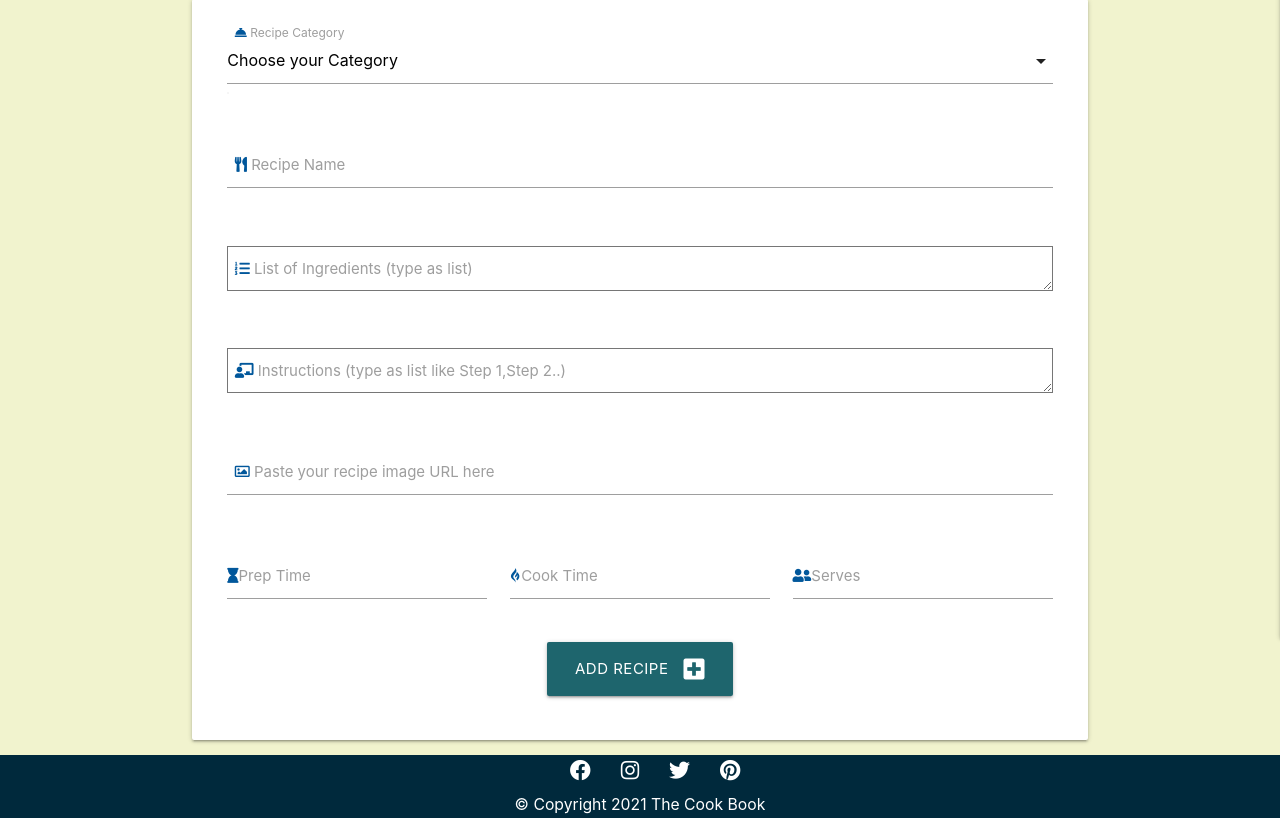
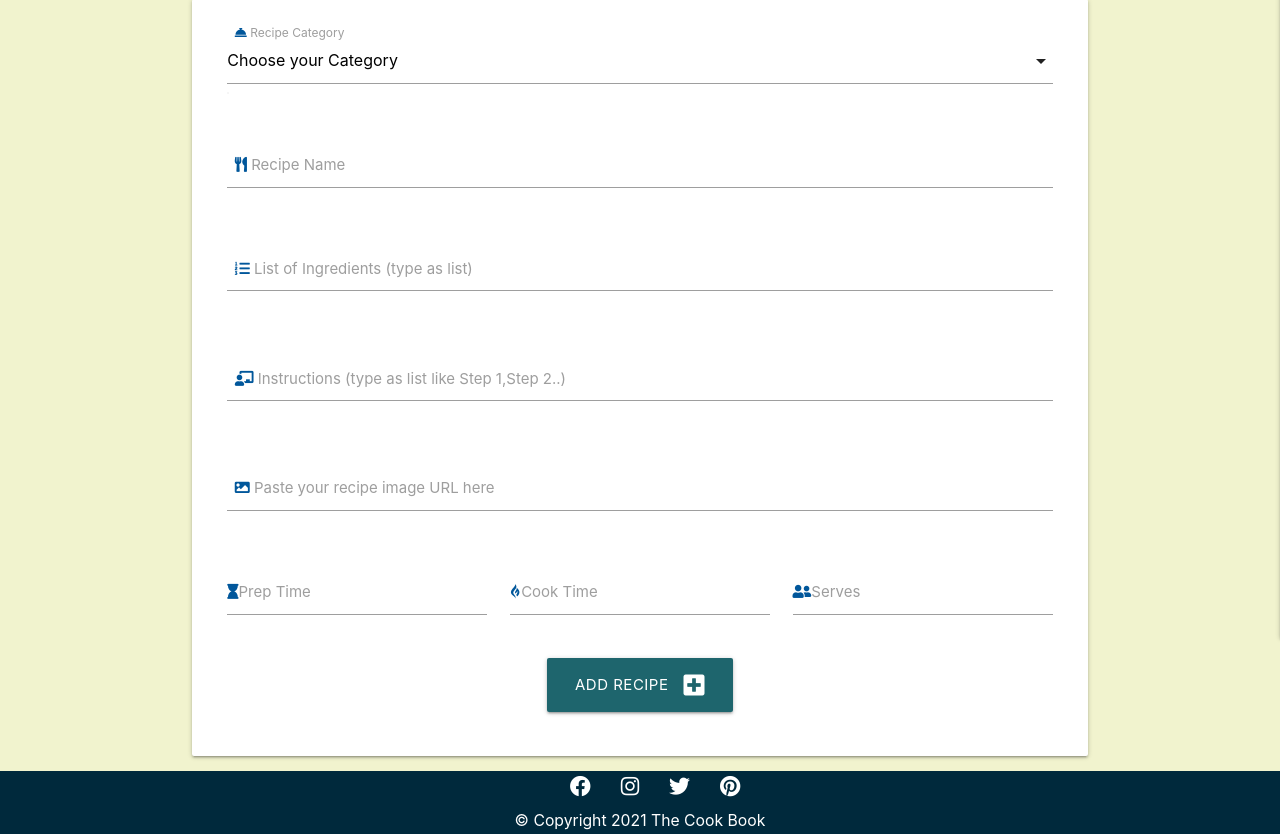
Before and after one commit to Bhargavi84/The-Cook-Book, a Flask app: page /add_recipe in a window 1280 px wide. Shown: the part 222-1056 px from the top of the page. Run offline with Flask 2, Linux system fonts and the light colour scheme; data that the repository does not hold is empty; some libraries are stand-ins or nearby versions.

Commit message:
Update h2 font size and update class name in Add and Edit Recipe

```diff
--- a/static/css/style.css
+++ b/static/css/style.css
@@ -91,6 +91,14 @@ main {
 	margin-top: 80px;
 
 }
+
+/*---------------------Show recipe--------------*/
+
+h2 {
+
+	font-size: 2rem;
+}
+
 
 /*---------------------Add recipe--------------*/
 
--- a/templates/add_recipe.html
+++ b/templates/add_recipe.html
@@ -33,7 +33,7 @@
 
         <div class="row">
             <div class="input-field col s12">
-                <textarea id="recipe_ingredients" name="recipe_ingredients" minlength="5" maxlength="5000" class="validate"
+                <textarea id="recipe_ingredients" name="recipe_ingredients" minlength="5" maxlength="5000" class="materialize-textarea"
                     required></textarea>
                 <label for="recipe_ingredients"><i class="fas fa-list-ol light-blue-text text-darken-4 hide-on-small-only"></i> List of Ingredients (type as list)</label>
             </div>
@@ -43,7 +43,7 @@
 
         <div class="row">
             <div class="input-field col s12">
-                <textarea id="recipe_instructions" name="recipe_instructions" minlength="5" maxlength="5000" class="validate"
+                <textarea id="recipe_instructions" name="recipe_instructions" minlength="5" maxlength="5000" class="materialize-textarea"
                     required></textarea>
                 <label for="recipe_instructions"><i class="fas fa-chalkboard-teacher light-blue-text text-darken-4 hide-on-small-only"></i> Instructions (type as list like Step 1,Step 2..)</label>
             </div>
@@ -54,7 +54,7 @@
         <div class="row">
             <div class="input-field col s12">
                 <input id="recipe_img" name="recipe_img" type="url" minlength="5" maxlength="300" class="validate" required>
-                <label for="recipe_img"><i class="far fa-image light-blue-text text-darken-4 hide-on-small-only"></i> Paste your recipe image URL here</label>
+                <label for="recipe_img"><i class="fas fa-image light-blue-text text-darken-4 hide-on-small-only"></i> Paste your recipe image URL here</label>
             </div>
         </div>
 
--- a/templates/edit_recipe.html
+++ b/templates/edit_recipe.html
@@ -39,7 +39,7 @@
         <div class="row">
             <div class="input-field col s12">
                 <textarea id="recipe_ingredients" name="recipe_ingredients" minlength="5" maxlength="5000"
-                    class="validate" required>
+                class="materialize-textarea" required>
                         {{- recipe.recipe_ingredients -}}
                     </textarea>
                 <label for="recipe_ingredients"><i class="fas fa-list-ol light-blue-text text-darken-4 hide-on-small-only"></i> List of Ingredients (type as list)</label>
@@ -51,7 +51,7 @@
         <div class="row">
             <div class="input-field col s12">
                 <textarea id="recipe_instructions" name="recipe_instructions" minlength="5" maxlength="5000"
-                    class="validate" required>
+                class="materialize-textarea" required>
                     {{- recipe.recipe_instructions -}}
                 </textarea>
                 <label for="recipe_instructions"><i class="fas fa-chalkboard-teacher light-blue-text text-darken-4 hide-on-small-only"></i> Instructions (type as list like Step 1,Step 2...)</label>
--- a/templates/recipes.html
+++ b/templates/recipes.html
@@ -36,7 +36,7 @@
         <div class="card">
 
             <div class="card-image">
-                <img src="{{recipe.recipe_img }}" alt="image uploaded by user WRT the recipe">
+                <img src="{{recipe.recipe_img }}" alt="image uploaded by user wrt the recipe">
 
             </div>
 
```
